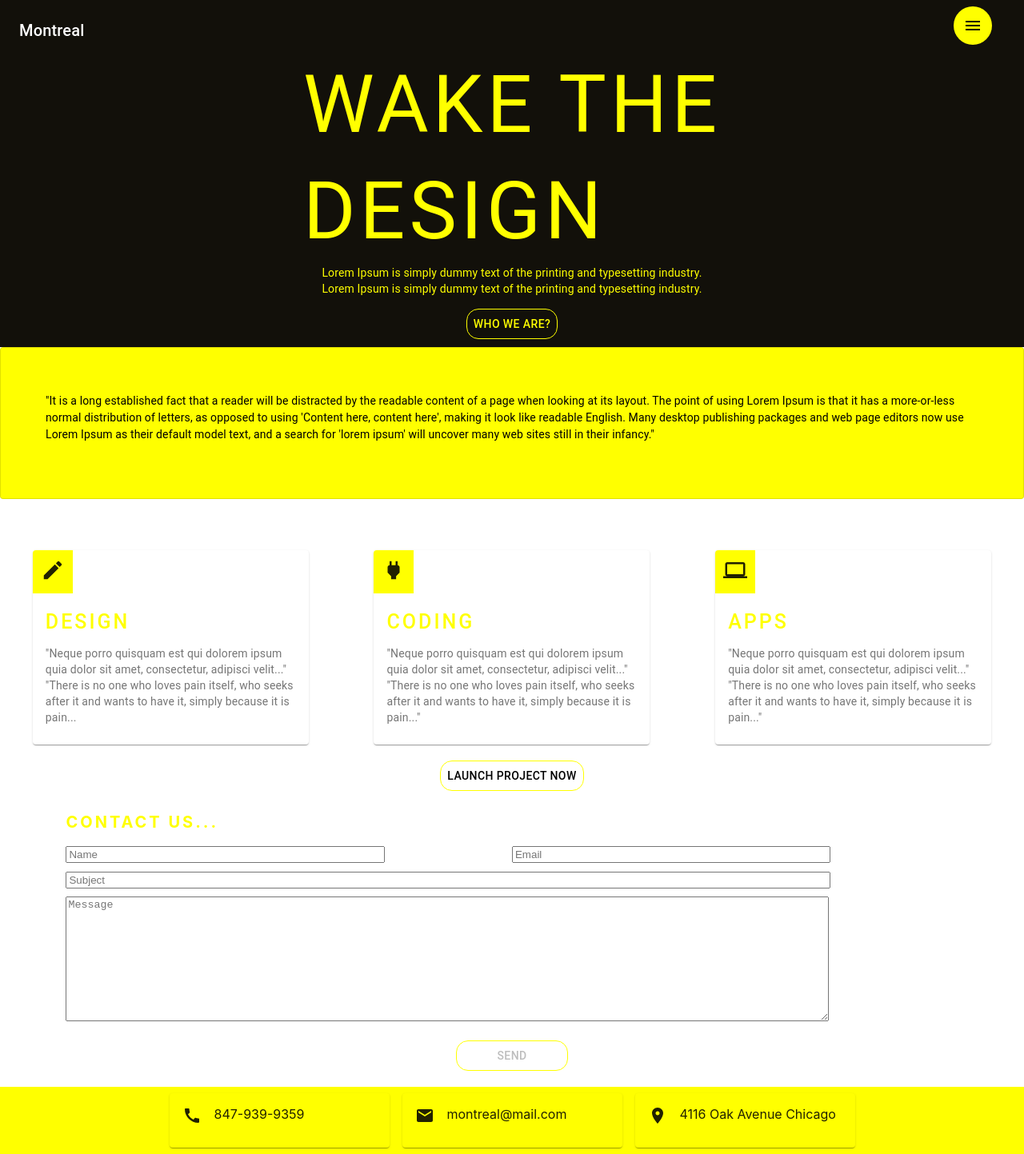
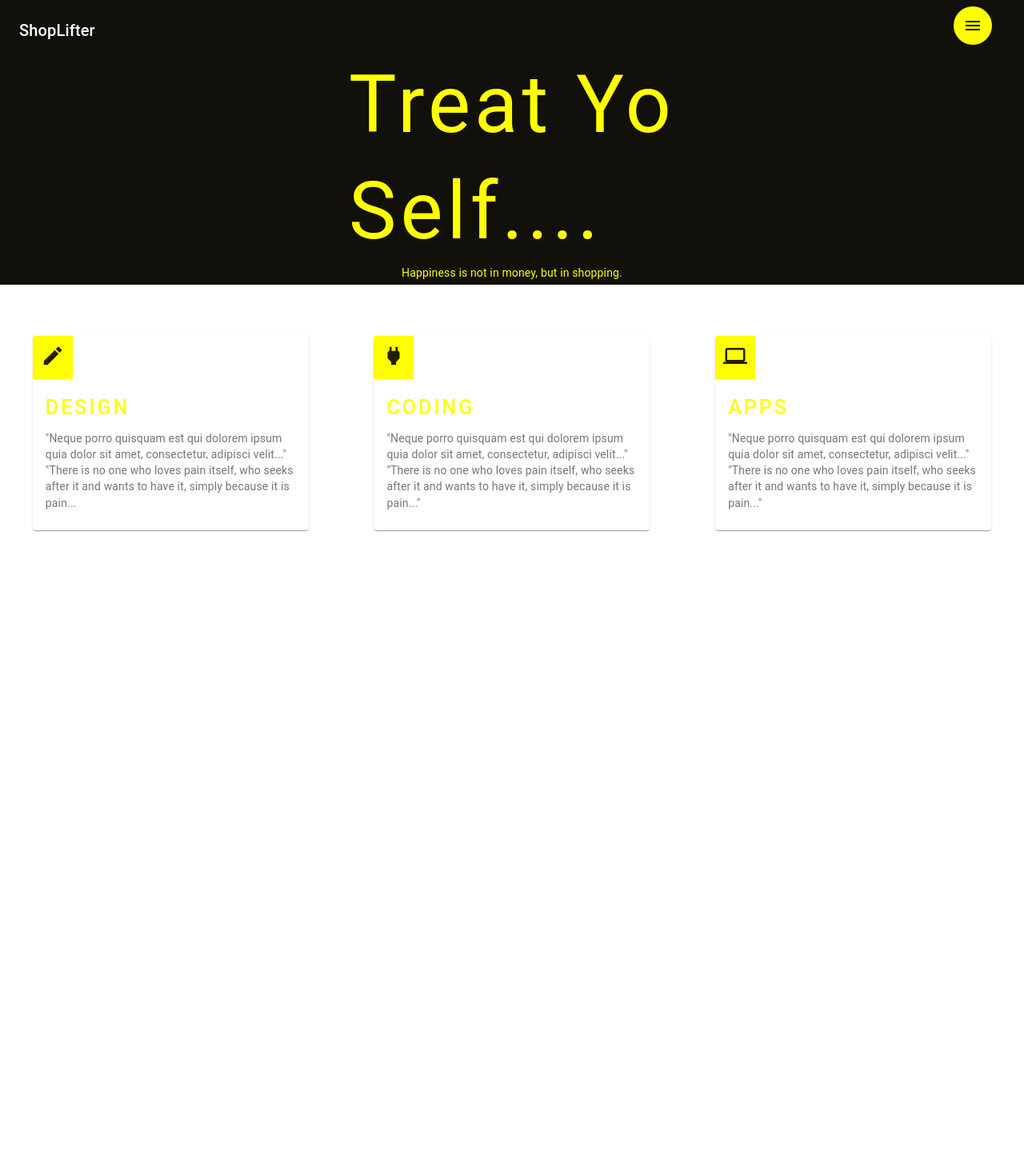
Before and after one commit to harshitshah27/ecom-app, a React (Create React App) app: page / in a window 1280 px wide. Shown: the whole page at 80% size. After the commit the page ends 800 px from the top, so only its background shows below. Built offline with nearby package versions, Linux system fonts and the light colour scheme.

Commit message:
new header section

```diff
--- a/src/App.js
+++ b/src/App.js
@@ -11,10 +11,8 @@ function App() {
     <div className="App">
       <AppBar />
       <HeaderSection />
-      <QuoteSection />
       <FeatureSection />
-      <ContactUsForm />
-      <ContactUsSection />
+      {/* <ContactUsSection /> */}
     </div>
   );
 }
--- a/src/Components/Shared/AppBar.js
+++ b/src/Components/Shared/AppBar.js
@@ -36,7 +36,7 @@ export default function ButtonAppBar() {
       <AppBar position="static" className={classes.imageStyle}>
         <Toolbar>
           <Typography variant="h6" className={classes.title}>
-            Montreal
+            ShopLifter
           </Typography>
           {/* <img src={Logo} className={classes.title} /> */}
           <IconButton
--- a/src/Components/Shared/FeatureSection.js
+++ b/src/Components/Shared/FeatureSection.js
@@ -66,14 +66,14 @@ export default function FeatureSection() {
         alignContent="center"
         alignItems="center"
         direction="row">
-        <Grid item className={classes.buttonContainer}>
+        {/* <Grid item className={classes.buttonContainer}>
           <Button
             className={classes.button}
             disableElevation
             onClick={handleClick}>
             Launch Project Now
           </Button>
-        </Grid>
+        </Grid> */}
       </Grid>
     </>
   );
--- a/src/Components/Shared/HeaderSection.js
+++ b/src/Components/Shared/HeaderSection.js
@@ -5,7 +5,7 @@ import Typography from '@material-ui/core/Typography';
 
 const useStyles = makeStyles({
   root: {
-    backgroundColor: '#12100a',
+    // backgroundColor: '#12100a',
     justifySelf: 'center',
     display: 'flex',
   },
@@ -55,8 +55,8 @@ export default function HeaderSection() {
   return (
     <div className={classes.mainContainer}>
       <Typography variant="h5" component="h2" className={classes.mainText}>
-        WAKE THE <br />
-        DESIGN
+        Treat Yo <br />
+        Self....
       </Typography>
       <Typography
         variant="body2"
@@ -64,12 +64,9 @@ export default function HeaderSection() {
         gutterBottom
         component="p"
         className={classes.subText}>
-        Lorem Ipsum is simply dummy text of the printing and typesetting
-        industry. <br />
-        Lorem Ipsum is simply dummy text of the printing and typesetting
-        industry.
+        Happiness is not in money, but in shopping.
       </Typography>
-      <div className={classes.buttonContainer}>
+      {/* <div className={classes.buttonContainer}>
         <Button
           className={classes.button}
           disableElevation
@@ -77,7 +74,7 @@ export default function HeaderSection() {
           onClick={handleClick}>
           Who We are?
         </Button>
-      </div>
+      </div> */}
     </div>
   );
 }
```
